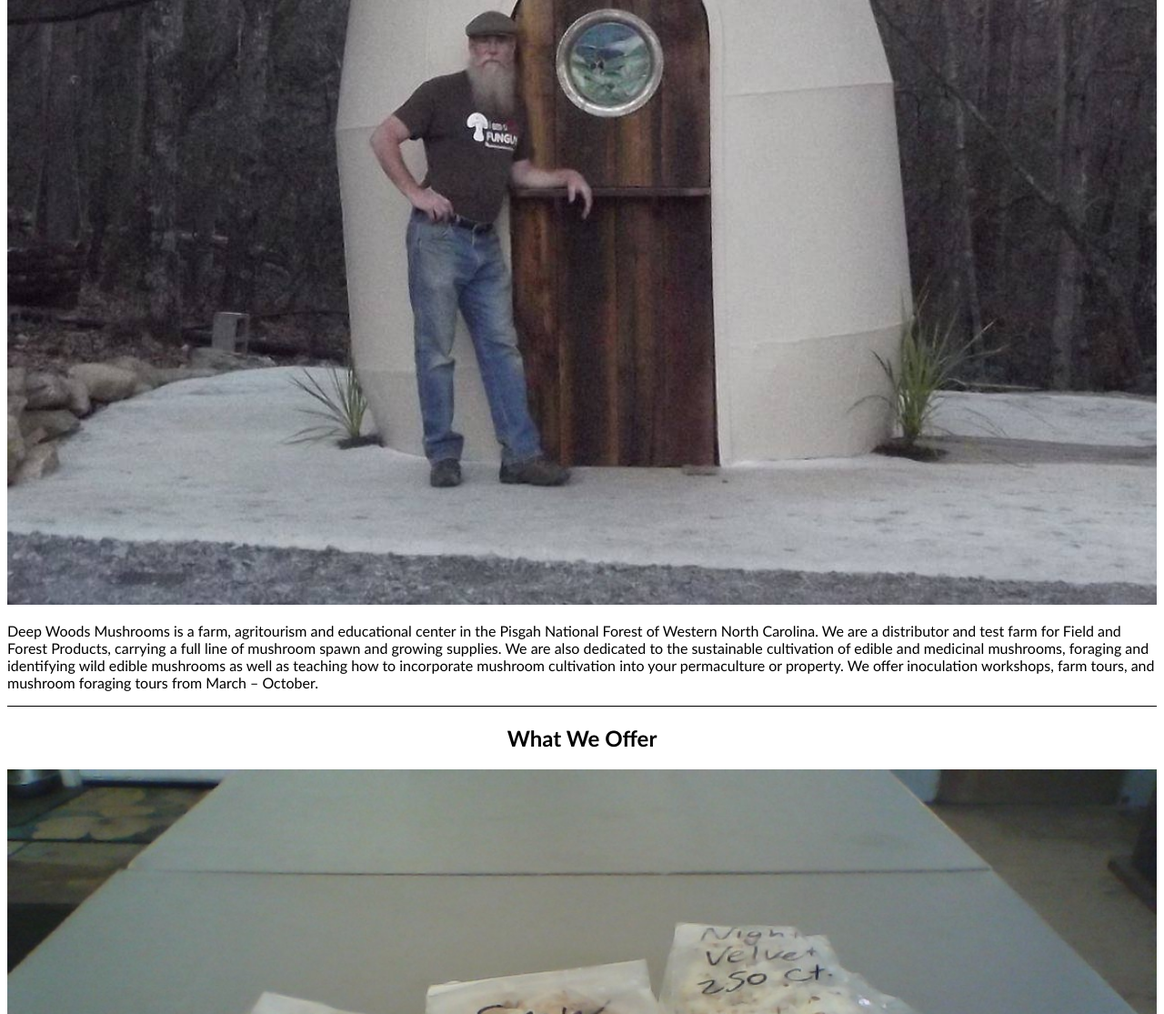
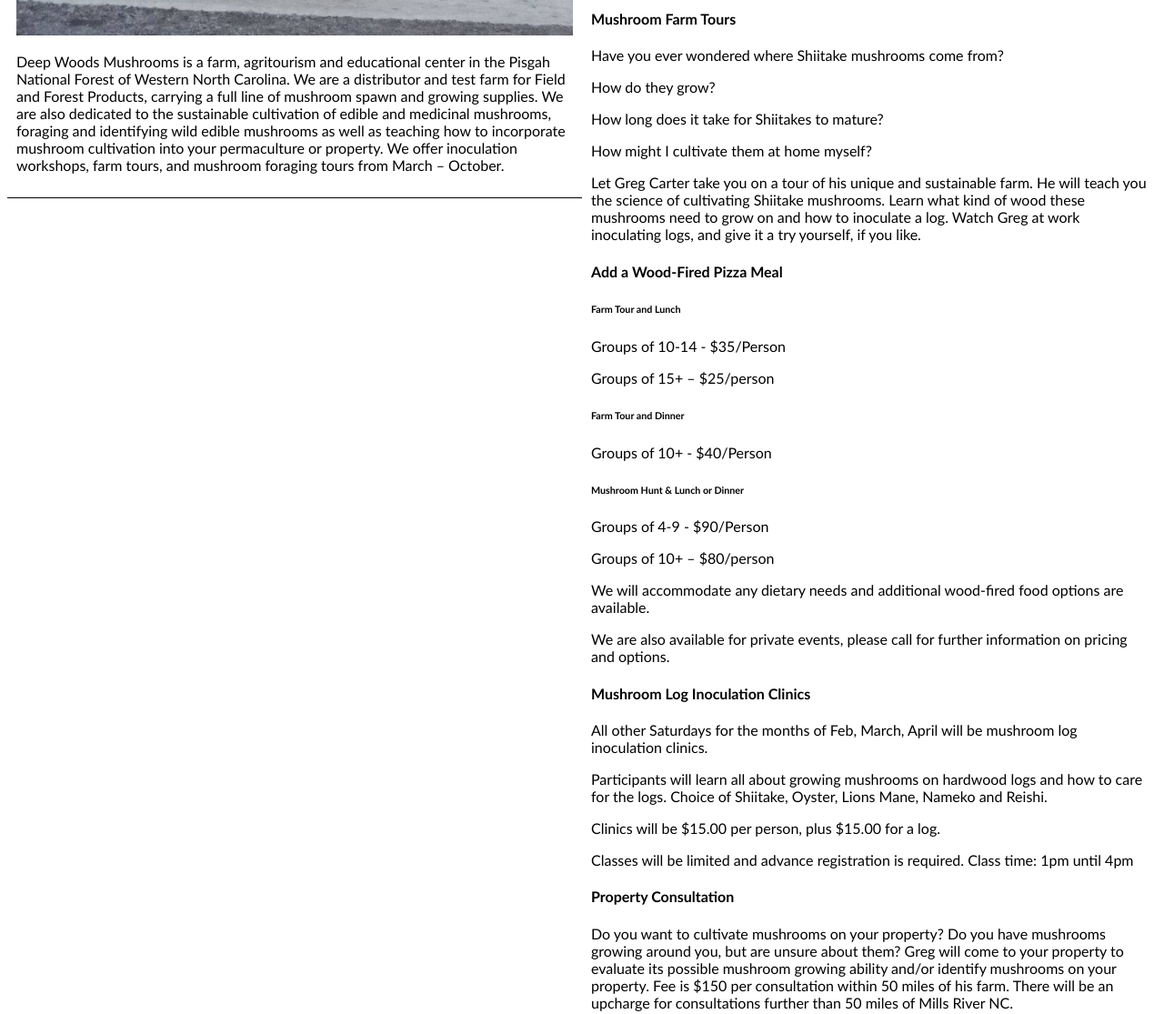
Before and after one commit to DakotaFritz/deep_woods_mushrooms, a plain HTML site: page index.html in a window 1280 px wide. Shown: the part 1160-2275 px from the top of the page at 91% size. Drawn offline with Linux system fonts and the light colour scheme.

Commit message:
change background picture, add more services information, add first @media and script.js

```diff
--- a/index.html
+++ b/index.html
@@ -32,6 +32,7 @@
                  We are also dedicated to the sustainable cultivation of edible and medicinal mushrooms, foraging and identifying wild edible mushrooms as well as teaching how to incorporate mushroom cultivation into your permaculture or property.
                  We offer inoculation workshops, farm tours, and mushroom foraging tours from March &ndash; October.
             </p>
+
         </div>
 
         <div id="section_2" class="page">
@@ -48,23 +49,40 @@
             <div class="offerings">
                 <h4>Farm Tours, Workshops, Classes & Services</h4>
 
-                <div class="types_of_tours">
-                    <ul>
-                        <li>Property Consultation</li>
-                        <li>Mushroom Log Inoculation Clinics</li>
-                        <li>Mushroom Farm Tours</li>
-                        <li>Saturday Farm Tours</li>
-                        <li>Farm Tours & Wood&ndash;Fired Pizza Lunch</li>
-                        <li>Farm Tour & Dinner</li>
-                        <li>Mushroom Hunt & Lunch or Dinner</li>
-                        <li>Stalking The Wild Mushrooms</li>
-                    </ul>
-                </div>
+                <h4>Mushroom Farm Tours</h4>
+                    <p>Have you ever wondered where Shiitake mushrooms come from?</p>
+                    <p>How do they grow?</p>
+                    <p>How long does it take for Shiitakes to mature?</p>
+                    <p>How might I cultivate them at home myself?</p>
+                    <p>Let Greg Carter take you on a tour of his unique and sustainable farm. He will teach you the science of cultivating Shiitake mushrooms. Learn what kind of wood these mushrooms need to grow on and how to inoculate a log. Watch Greg at work inoculating logs, and give it a try yourself, if you like.</p>
 
-                <h4>Workshops</h4>
+                <h4>Add a Wood-Fired Pizza Meal</h4>
+                    <h6>Farm Tour and Lunch</h6>
+                        <p>Groups of 10-14 - $35/Person</p>
+                        <p>Groups of 15+ – $25/person</p>
 
-                <h4>Classes</h4>
+                    <h6>Farm Tour and Dinner</h6>
+                        <p>Groups of 10+ - $40/Person</p></p>
 
+                    <h6>Mushroom Hunt & Lunch or Dinner</h6>
+                        <p>Groups of 4-9 - $90/Person</p>
+                        <p>Groups of 10+ – $80/person</p>
+
+                    <p>We will accommodate any dietary needs and additional wood-fired food options are available.</p>
+                    <p>We are also available for private events, please call for further information on pricing and options.</p>
+
+                <h4>Mushroom Log Inoculation Clinics</h4>
+                    <p>All other Saturdays for the months of Feb, March, April will be mushroom log inoculation clinics.</p>
+                    <p>Participants will learn all about growing mushrooms on hardwood logs and how to care for the logs. Choice of Shiitake, Oyster, Lions Mane, Nameko and Reishi.
+                    <p>Clinics will be $15.00 per person, plus $15.00 for a log.</p>
+                    <p>Classes will be limited and advance registration is required. Class time: 1pm until 4pm</p>
+
+                <h4>Property Consultation</h4>
+                    <p>
+                        Do you want to cultivate mushrooms on your property? Do you have mushrooms growing around you, but are unsure about them?
+                        Greg will come to your property to evaluate its possible mushroom growing ability and/or identify mushrooms on your property.
+                        Fee is $150 per consultation within 50 miles of his farm. There will be an upcharge for consultations further than 50 miles of Mills River NC.
+                    </p>
             </div>
 
         </div>
--- a/styles.css
+++ b/styles.css
@@ -1,14 +1,15 @@
-html {
+* {
     font-family: 'Gill Sans', 'Gill Sans MT', Calibri, 'Trebuchet MS', sans-serif;
-    width: 100%;
+    box-sizing: border-box;
 }
 
 header {
+    width: 100%;
+    padding: 1px;
     height: 202px;
-    background: linear-gradient(to bottom, rgba(240, 137, 3, 0.247), rgba(95, 187, 10, 0.205)),
-                url(images/mushrooms-header.jpg) 0 0 no-repeat;
-    background-size: 100%;
-    position: relative;
+    background: linear-gradient(to bottom, rgba(61, 37, 6, 0.342), rgba(201, 143, 77, 0.336)),
+                url(images/mushroom_watermark.jpg) no-repeat center;
+    background-size: cover;
     text-align: center;
 }
 
@@ -19,7 +20,7 @@ img {
 header h1 {
     font-size: 2em;
     text-shadow: 1px 1px 3px black;
-    color: rgb(235, 145, 28);
+    color: rgb(48, 97, 46);
     margin-top: 0;
     padding-top: 40px;
 }
@@ -60,3 +61,11 @@ header h2 {
 .section_heading {
     text-align: center;
 }
+
+@media (min-width: 768px) {
+    .page {
+        float: left;
+        width: 50%;
+        padding: 10px;
+    }
+}
```
Also changed, not shown: images/mushroom_watermark.jpg (added), script.js (added), 1 other file.
